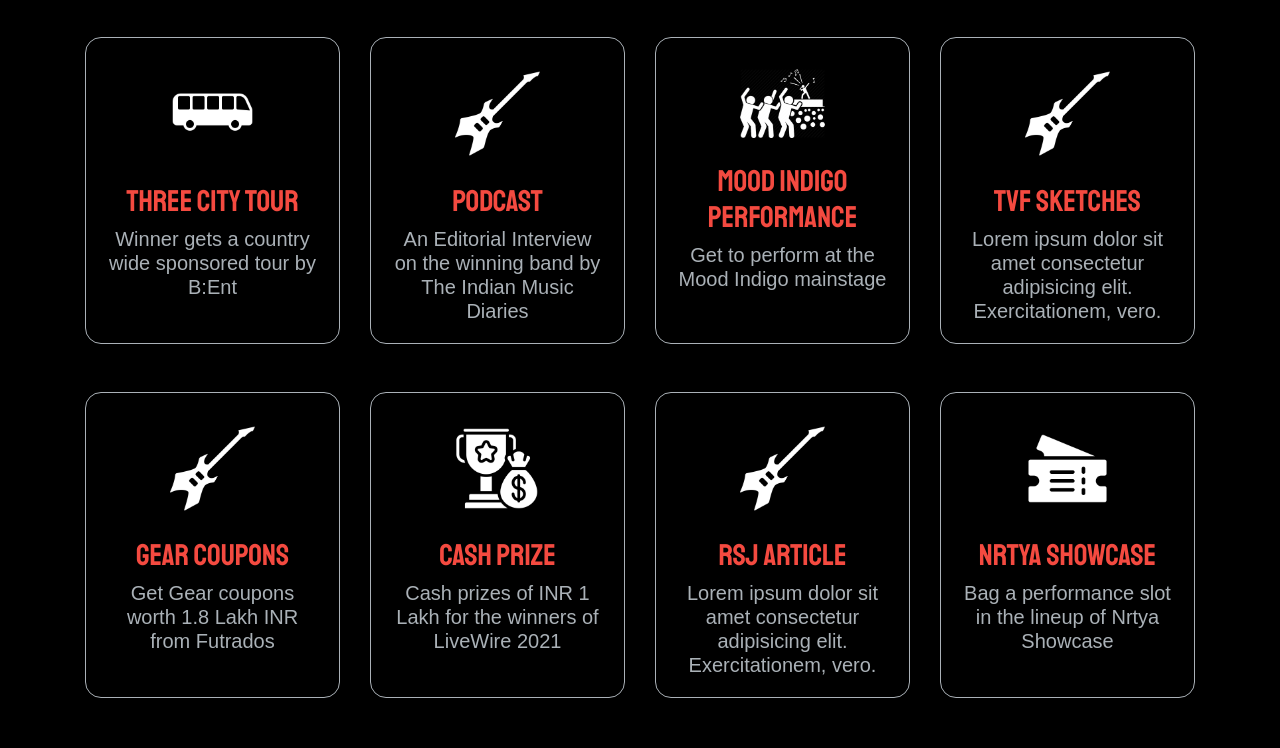
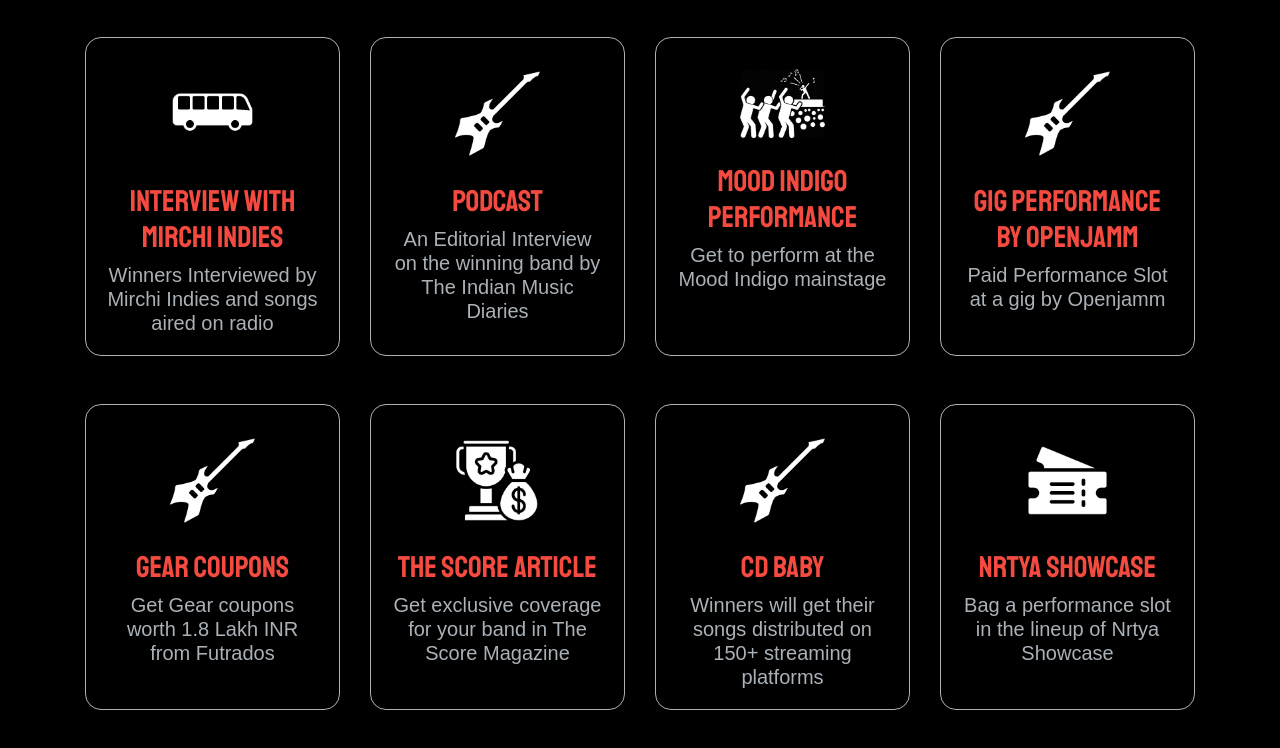
Before and after one commit to DivyanshNatani/livewire-2021, a plain HTML site: page index.html in a window 1280 px wide. Shown: the part 2457-3205 px from the top of the page. Drawn offline with Linux system fonts and the light colour scheme; a web font is replaced by a local one.

Commit message:
podcast update

```diff
--- a/index.html
+++ b/index.html
@@ -205,7 +205,7 @@
             <div class="col-lg-4 col-md-4">
               <div class="single_performer wow fadeInUp" data-wow-duration="1s" data-wow-delay=".5s">
                 <div data-tilt class="thumb">
-                  <img src="img/performer/The_F16.jpg" alt="" />
+                  <img src="img/performer/the_F16.jpg" alt="" />
                 </div>
                 <div class="performer_heading">
                   <h4>The F16s</h4>
@@ -257,9 +257,9 @@
               <img src="img/livewire/bus.png" alt="" width="40%" class="card-image my-auto mx-auto">
             </div>
             <div class="card-text">
-              <div class="card-title text-center">Three City Tour</div>
-              <div class="card-desc text-center">Winner gets a country wide sponsored tour by B:Ent
-
+              <div class="card-title text-center">Interview with Mirchi Indies</div>
+              <div class="card-desc text-center">
+                Winners Interviewed by Mirchi Indies and songs aired on radio
               </div>
             </div>
           </div>
@@ -293,11 +293,9 @@
               <img src="img/guitar.png" alt="" width="40%" class="card-image my-auto mx-auto">
             </div>
             <div class="card-text">
-              <div class="card-title text-center">TVF Sketches
+              <div class="card-title text-center">Gig Performance by Openjamm
               </div>
-              <div class="card-desc text-center">Lorem ipsum dolor sit amet consectetur adipisicing elit.
-                Exercitationem,
-                vero.</div>
+              <div class="card-desc text-center">Paid Performance Slot at a gig by Openjamm</div>
             </div>
           </div>
         </div>
@@ -318,9 +316,11 @@
               <img src="img/livewire/cash.png" alt="" width="40%" class="card-image my-auto mx-auto">
             </div>
             <div class="card-text">
-              <div class="card-title text-center">Cash Prize
+              <div class="card-title text-center">The Score Article
               </div>
-              <div class="card-desc text-center">Cash prizes of INR 1 Lakh for the winners of LiveWire 2021</div>
+              <div class="card-desc text-center">
+                Get exclusive coverage for your band in The Score Magazine
+              </div>
             </div>
           </div>
         </div>
@@ -330,11 +330,9 @@
               <img src="img/guitar.png" alt="" width="40%" class="card-image my-auto mx-auto">
             </div>
             <div class="card-text">
-              <div class="card-title text-center">RSJ Article
+              <div class="card-title text-center">CD Baby
               </div>
-              <div class="card-desc text-center">Lorem ipsum dolor sit amet consectetur adipisicing elit.
-                Exercitationem,
-                vero.</div>
+              <div class="card-desc text-center">Winners will get their songs distributed on 150+ streaming platforms</div>
             </div>
           </div>
         </div>
```
Also changed, not shown: img/performer/The F16s.jpeg (deleted).
